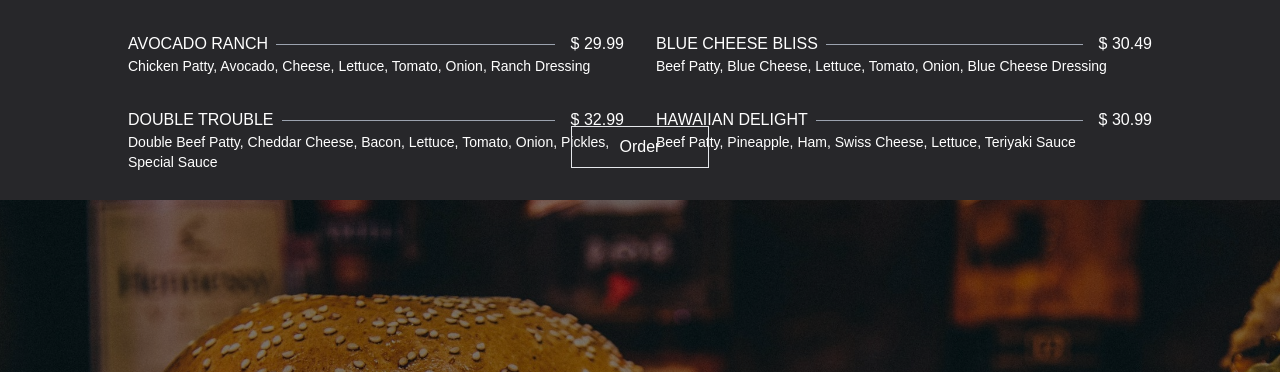
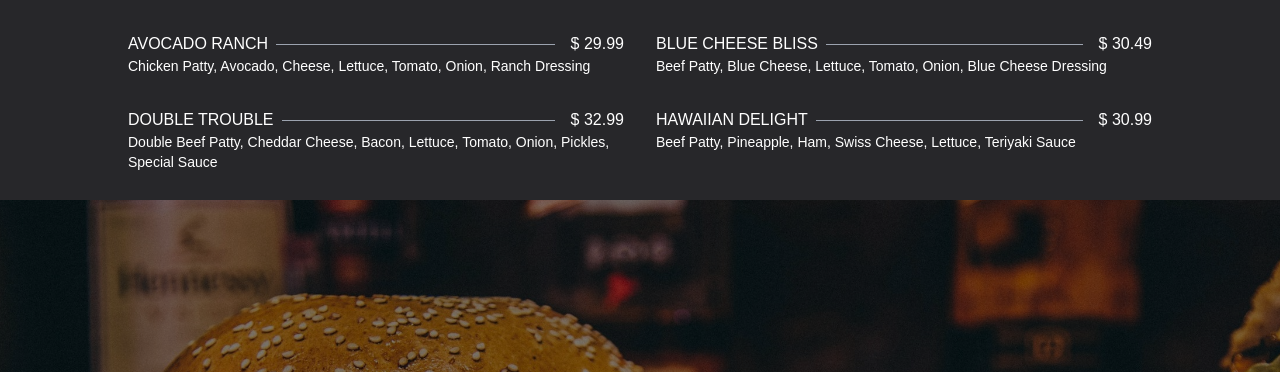
Before and after one commit to wagnnermorais/M_Burguer, a Next.js app: page / in a window 1280 px wide. Shown: the part 1146-1518 px from the top of the page. Built offline with nearby package versions, Linux system fonts and the light colour scheme.

Commit message:
refac: removing hard coded button to import button component

```diff
--- a/src/components/header/Header.tsx
+++ b/src/components/header/Header.tsx
@@ -2,6 +2,7 @@ import Link from "next/link";
 import { navigation } from "../../pages/api/db/Navigation";
 import { CartIcon, SunIcon } from "../icons/Icons";
 import NavItem from "./NavItem";
+import Button from "../page/Button";
 
 export default function Header() {
   return (
@@ -23,9 +24,10 @@ export default function Header() {
             value={item.value}
           />
         )}
-        <button className="py-2 px-8 border ease-in-out duration-300 hover:bg-slate-600">
-          Order
-        </button>
+        <Button
+          text="Order"
+          onClick={() => console.log("function not ready yet")}
+        />
       </menu>
       <div className="flex items-center gap-8">
         <div className="ease-in-out duration-300 cursor-pointer">
--- a/src/components/page/menu/Menu.tsx
+++ b/src/components/page/menu/Menu.tsx
@@ -1,6 +1,7 @@
 import { useState } from "react";
 import { headings, burguers, sides, sauces, drinks } from "@/pages/api/db/Menu";
 import MenuHeaders from "./MenuHeaders";
+import Button from "../Button";
 
 export default function Menu() {
   const [activeMenu, setActiveMenu] = useState<string>("burguers");
@@ -64,10 +65,11 @@ export default function Menu() {
           ))}
         </div>
       </div>
-      <div className="flex items-center justify-center">
-        <button className="py-2 px-12 border ease-in-out duration-300 hover:bg-slate-600 absolute bottom-8">
-          Order
-        </button>
+      <div className="flex items-center justify-center my-4">
+        <Button
+          text="Order"
+          onClick={() => console.log("function not ready yet")}
+        />
       </div>
     </section>
   );
```
